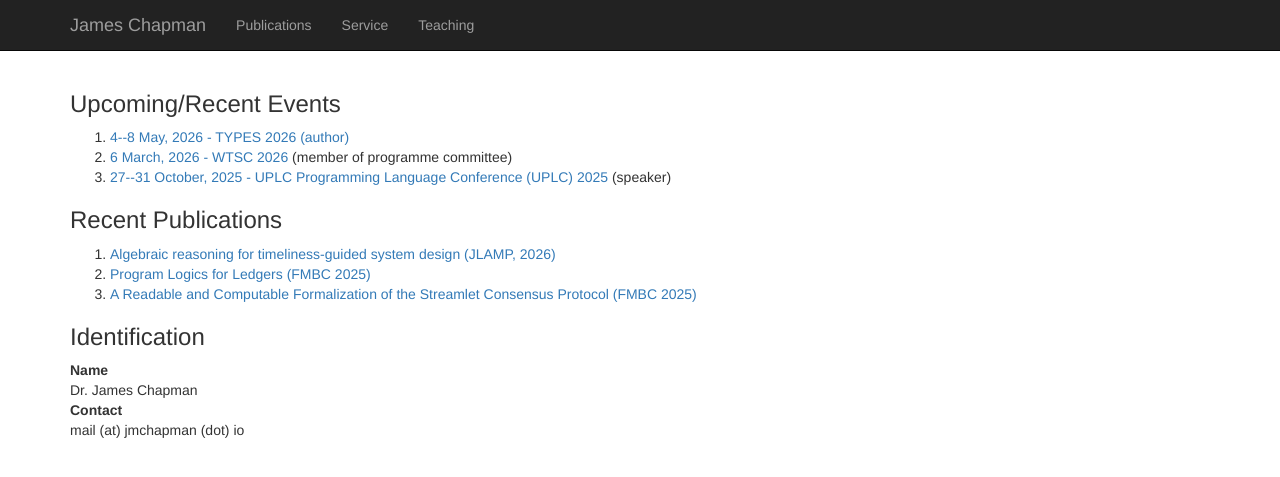
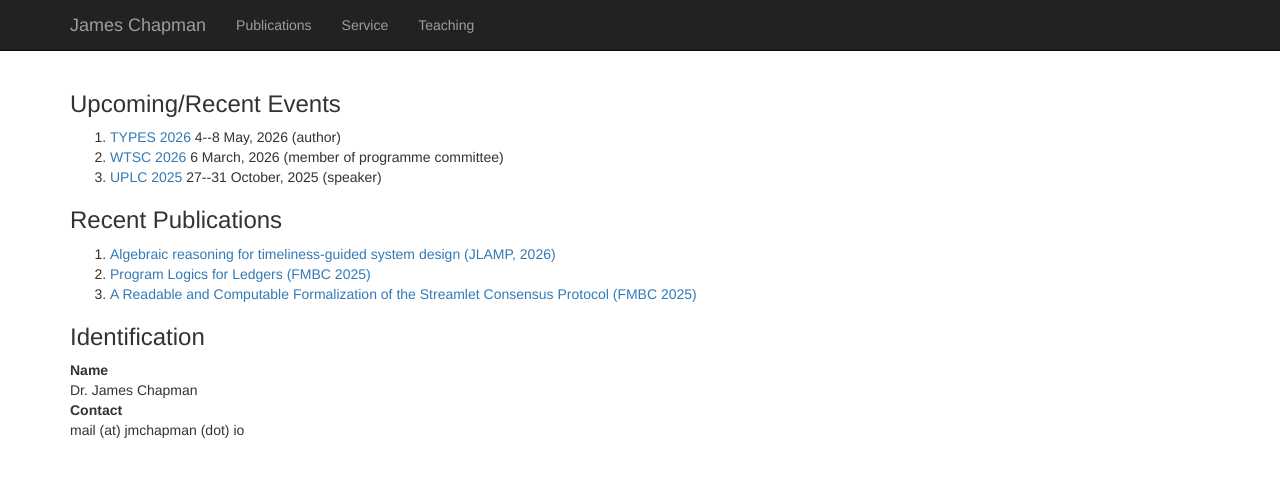
Before and after one commit to jmchapman/jmchapman.github.io, a Jekyll site: the page built from index.html, in a window 1280 px wide. Shown: the top 477 px of the page. Built offline with Jekyll 4.4.1, drawn with Linux system fonts in a browser that asks for light colours; nearby versions of some CDN libraries.

Commit message:
cosmetic, events

```diff
--- a/index.html
+++ b/index.html
@@ -6,9 +6,9 @@ title: James Chapman
   <article>
     <h3>Upcoming/Recent Events</h3>
     <ol>
-      <li><a href="https://types2026.cse.chalmers.se/">4--8 May, 2026 - TYPES 2026 (author)</a></li>
-      <li><a href="https://fc26.ifca.ai/wtsc/">6 March, 2026 - WTSC 2026</a> (member of programme committee)</li>
-      <li><a href="https://www.youtube.com/playlist?list=PLnPTB0CuBOBzSg9YF5ECeFpkQixm4Tv2Q">27--31 October, 2025 - UPLC Programming Language Conference (UPLC) 2025</a> (speaker)</li>
+      <li><a href="https://types2026.cse.chalmers.se/">TYPES 2026</a> 4--8 May, 2026 (author)</li>
+      <li><a href="https://fc26.ifca.ai/wtsc/">WTSC 2026</a> 6 March, 2026 (member of programme committee)</li>
+      <li><a href="https://www.youtube.com/playlist?list=PLnPTB0CuBOBzSg9YF5ECeFpkQixm4Tv2Q">UPLC 2025</a> 27--31 October, 2025 (speaker)</li>
     </ol>
   </article>
   <article>
```
